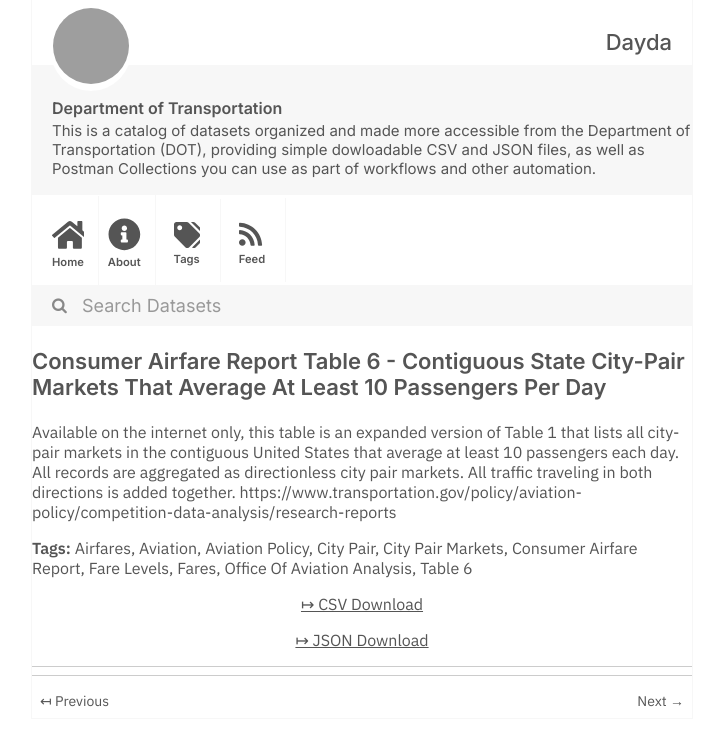
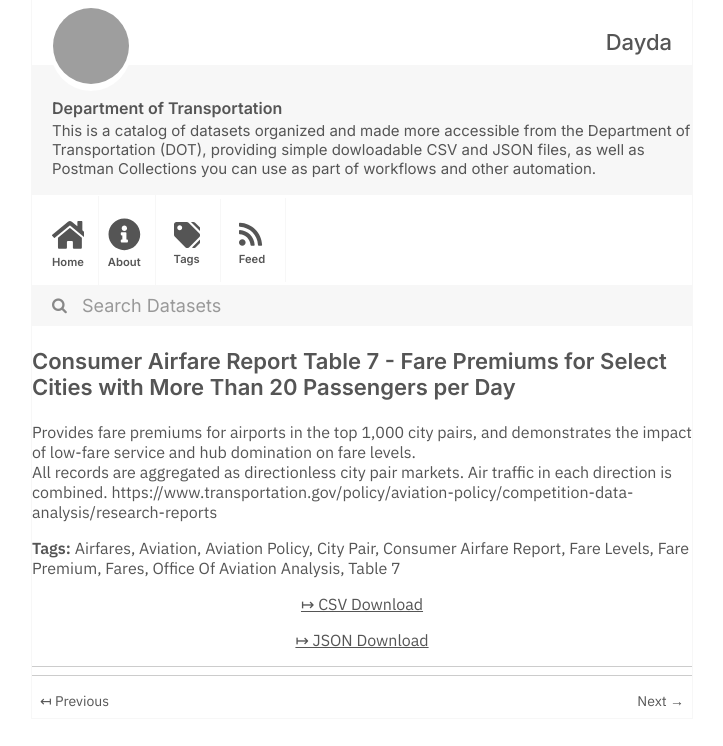
Before and after one commit to dayda-entities/department-of-transportation, a Jekyll site: the page built from _posts/2020-11-12-consumer-airfare-report-table-.md, in a window 1280 px wide, cut to the strip 0-746 px from the top of the page. Shown: the whole strip, without its empty margins (278-1001 px from the left). Built offline with Jekyll 4.4.1, drawn with Linux system fonts in a browser that asks for light colours; grey boxes are pictures that could not be loaded.

Commit message:
Publish Data

```diff
--- a/_posts/2020-11-12-consumer-airfare-report-table-.md
+++ b/_posts/2020-11-12-consumer-airfare-report-table-.md
@@ -1,9 +1,9 @@
 ---
 title: >-
-  Consumer Airfare Report Table 6 - Contiguous State City-Pair Markets That
-  Average At Least 10 Passengers Per Day
-created: '2020-11-12T13:03:00.934220'
-modified: '2021-04-25T13:22:21.623697'
+  Consumer Airfare Report Table 7 - Fare Premiums for Select Cities with More
+  Than 20 Passengers per Day
+created: '2020-11-12T12:44:35.574870'
+modified: '2021-04-21T19:55:17.153057'
 state: active
 type: dataset
 tags:
@@ -11,19 +11,19 @@ tags:
   - Aviation
   - Aviation Policy
   - City Pair
-  - City Pair Markets
   - Consumer Airfare Report
   - Fare Levels
+  - Fare Premium
   - Fares
   - Office Of Aviation Analysis
-  - Table 6
+  - Table 7
 groups: []
 csv_url: >-
-  https://data.transportation.gov/api/views/yj5y-b2ir/rows.csv?accessType=DOWNLOAD
+  https://data.transportation.gov/api/views/d6nc-s8v6/rows.csv?accessType=DOWNLOAD
 json_url: >-
-  https://data.transportation.gov/api/views/yj5y-b2ir/rows.json?accessType=DOWNLOAD
+  https://data.transportation.gov/api/views/d6nc-s8v6/rows.json?accessType=DOWNLOAD
 layout: post
 
 ---
-Available on the internet only, this table is an expanded version of Table 1 that lists all city-pair markets in the contiguous United States that average at least 10 passengers each day.  All records are aggregated as directionless city pair markets.  All traffic traveling in both directions is added together.
-https://www.transportation.gov/policy/aviation-policy/competition-data-analysis/research-reports
+Provides fare premiums for airports in the top 1,000 city pairs, and demonstrates the impact of low-fare service and hub domination on fare levels.
+All records are aggregated as directionless city pair markets.  Air traffic in each direction is combined.  https://www.transportation.gov/policy/aviation-policy/competition-data-analysis/research-reports
```
